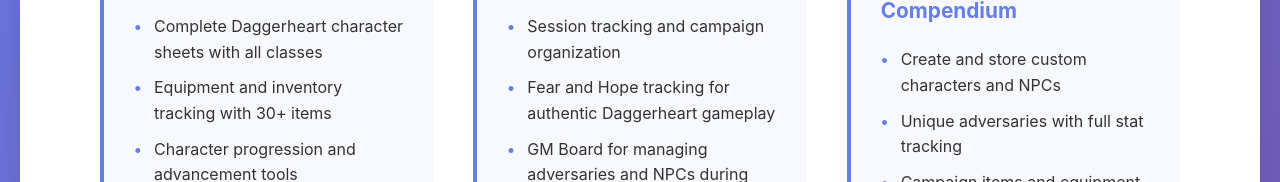
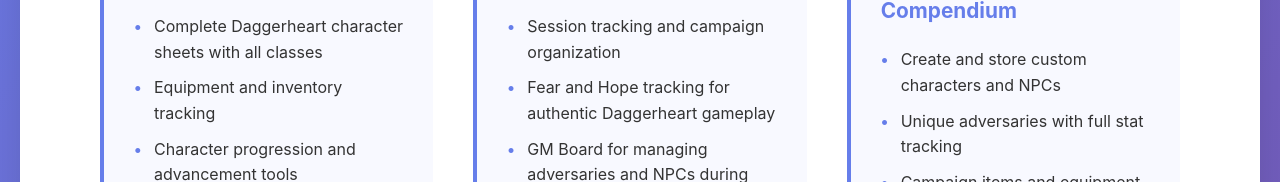
Before and after one commit to 0xrawlii/heartbound-website, a plain HTML site: page index.html in a window 1280 px wide. Shown: the part 682-864 px from the top of the page. Drawn offline with Linux system fonts and the light colour scheme.

```diff
--- a/index.html
+++ b/index.html
@@ -237,7 +237,7 @@
                         <h3>Player Features</h3>
                         <ul class="feature-list">
                             <li>Complete Daggerheart character sheets with all classes</li>
-                            <li>Equipment and inventory tracking with 30+ items</li>
+                            <li>Equipment and inventory tracking</li>
                             <li>Character progression and advancement tools</li>
                             <li>Offline-first design - works anywhere, anytime</li>
                         </ul>
```
Also changed, not shown: vercel.json (deleted).
